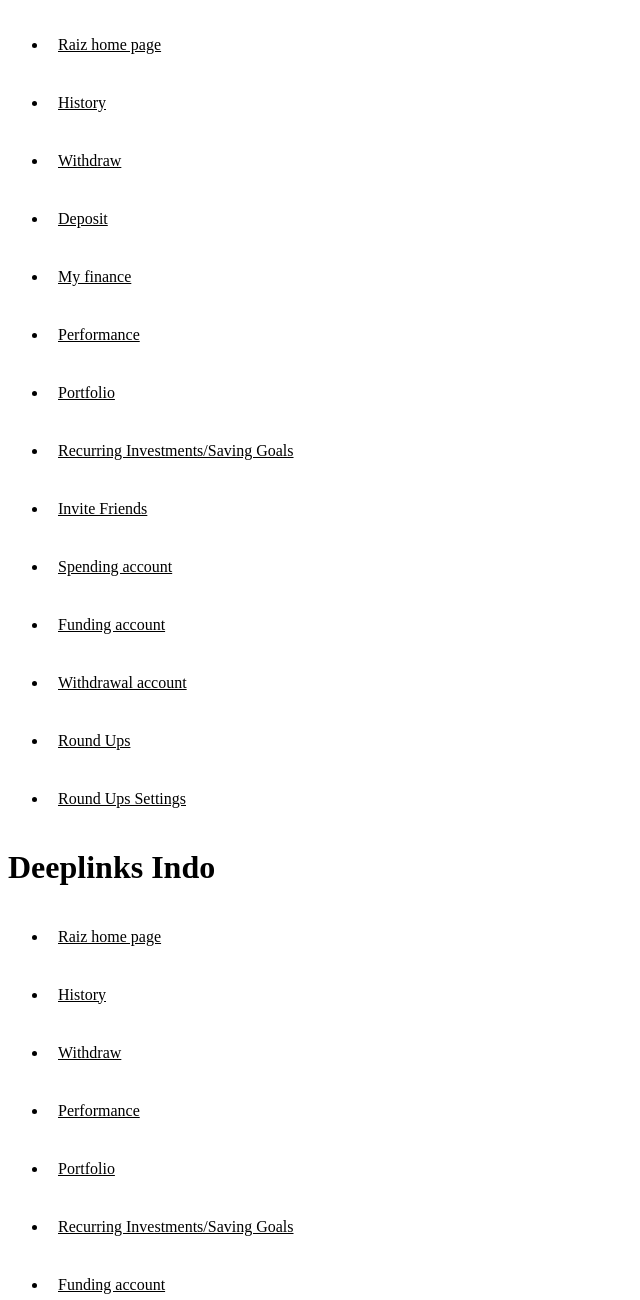
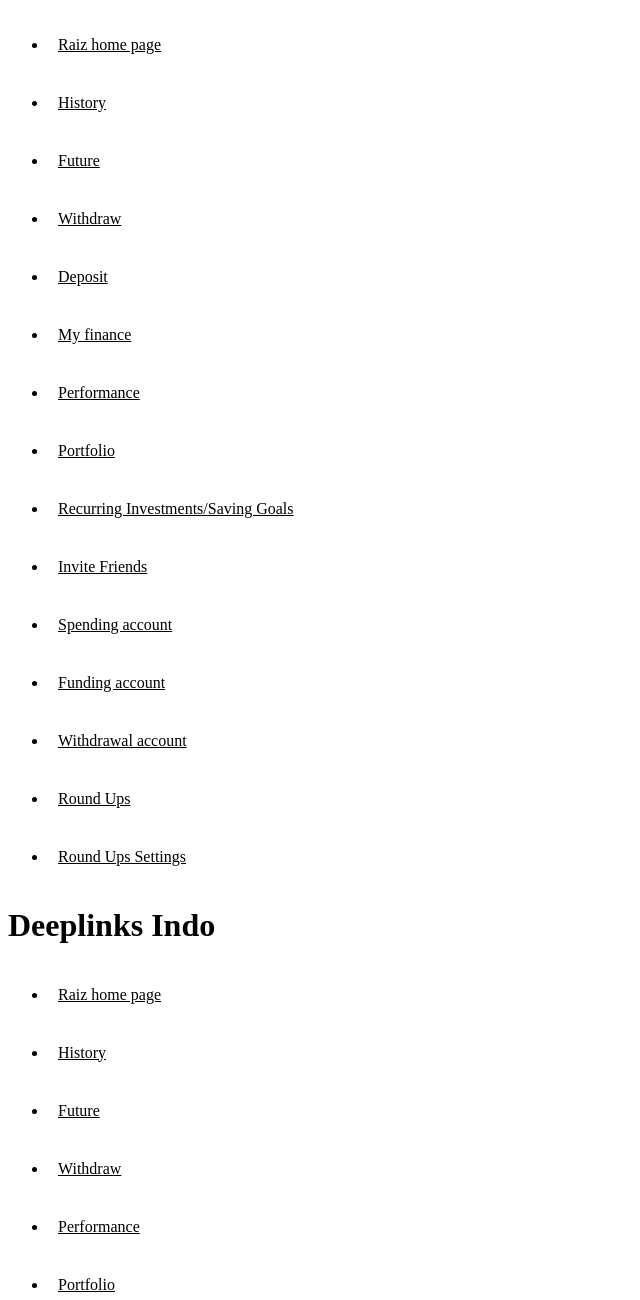
Before and after one commit to osipovaleks-onix/raizdeeplinks, a plain HTML site: page index.html in a window 1280 px wide. Shown: the part 1420-2720 px from the top of the page, without its empty margins (0-640 px from the left). Drawn offline with Linux system fonts and the light colour scheme.

Commit message:
added Future deeplink for MY and ID

```diff
--- a/index.html
+++ b/index.html
@@ -47,6 +47,7 @@
 <ul>
     <li><a href="raiz-my://home">Raiz home page</a></li>
     <li><a href="raiz-my://history">History</a></li>
+    <li><a href="raiz-my://future">Future</a></li>
     <li><a href="raiz-my://withdraw">Withdraw</a></li>
     <li><a href="raiz-my://deposit">Deposit</a></li>
     <li><a href="raiz-my://finance">My finance</a></li>
@@ -65,6 +66,7 @@
 <ul>
     <li><a href="raiz-id://home">Raiz home page</a></li>
     <li><a href="raiz-id://history">History</a></li>
+    <li><a href="raiz-id://future">Future</a></li>
     <li><a href="raiz-id://withdraw">Withdraw</a></li>
     <li><a href="raiz-id://performance">Performance</a></li>
     <li><a href="raiz-id://portfolio">Portfolio</a></li>
```
